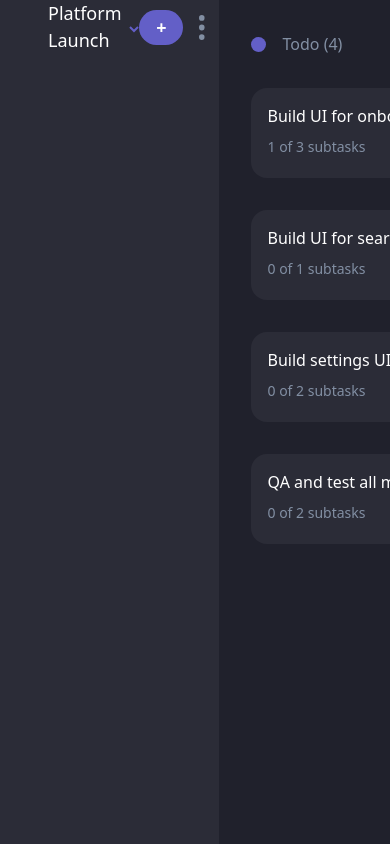
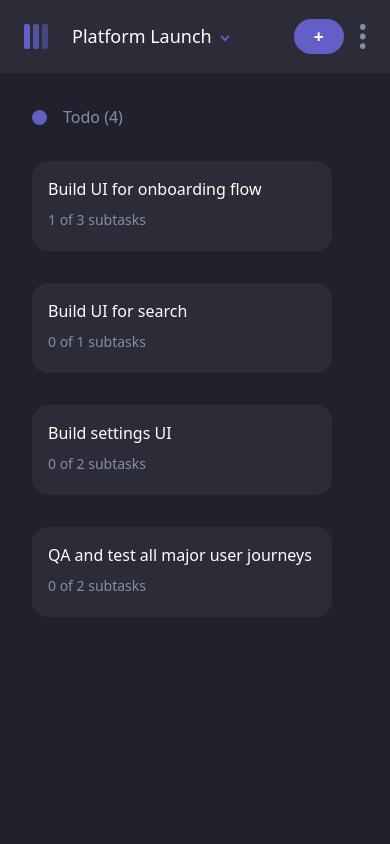
Before and after one commit to TomaszIwanickiGH/task-management, a React (Vite) app: page / in a window 390 px wide. Shown: the top 844 px of the page. Built offline with nearby package versions, Linux system fonts and the light colour scheme.

Commit message:
Add some styles so that the app is responsive

```diff
--- a/src/App.jsx
+++ b/src/App.jsx
@@ -4,7 +4,7 @@ import Main from './components/Main'
 
 const App = () => {
   return (
-    <div className="flex w-full">
+    <div className="flex md:flex-row flex-col w-full">
       <Navbar />
       <div className="w-full bg-veryDarkGray overflow-hidden">
         <Header />
```
